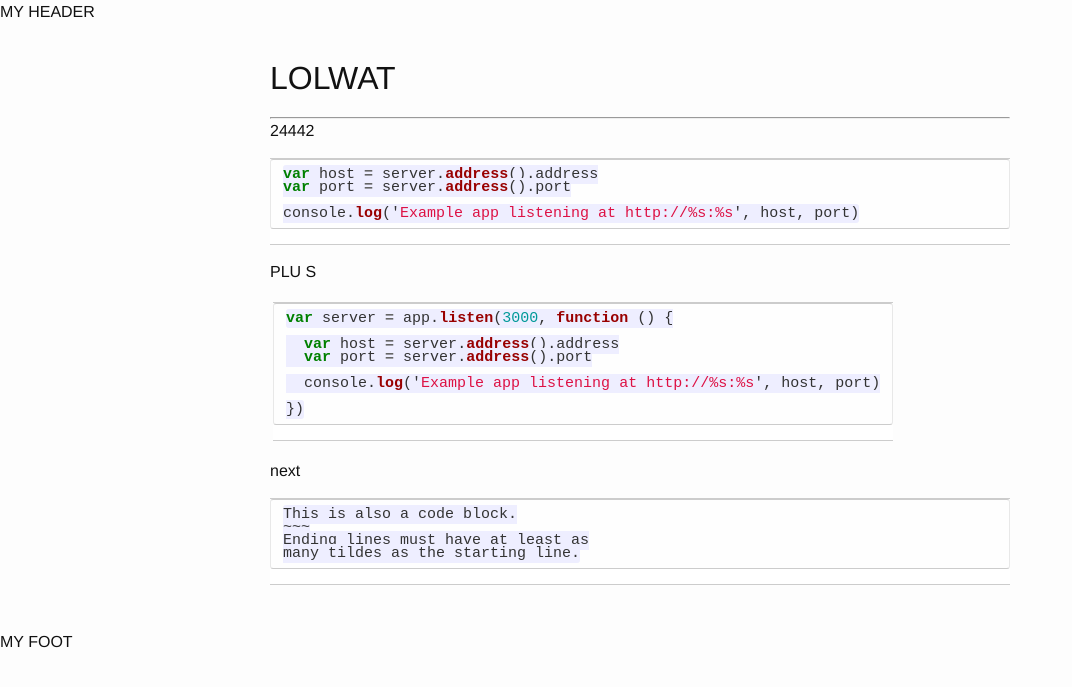
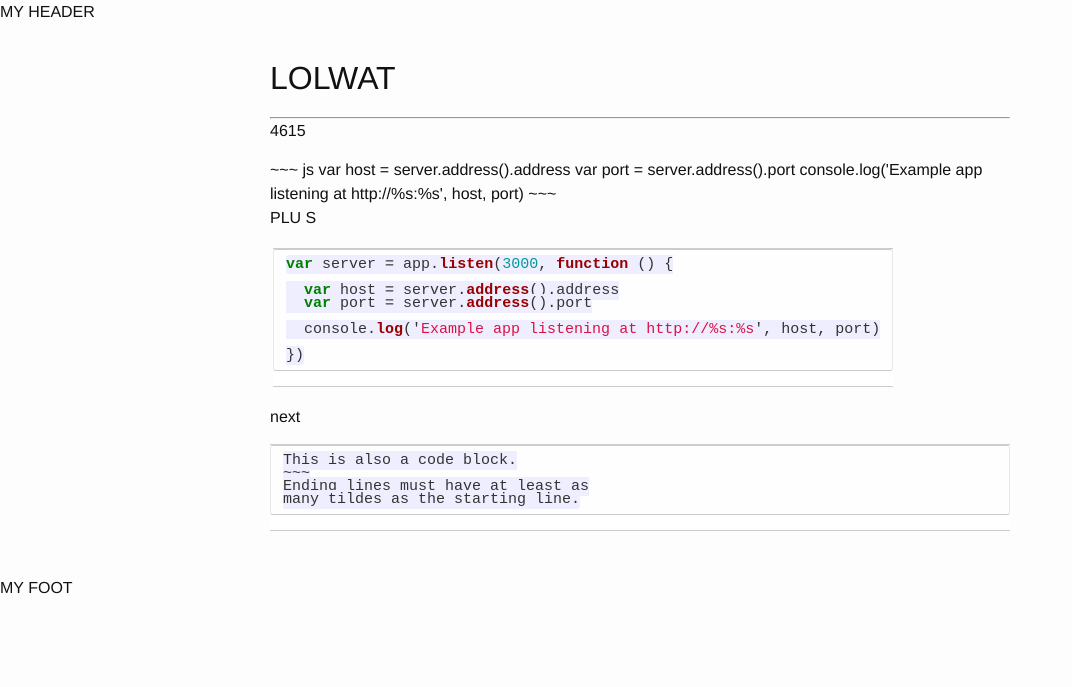
Before and after one commit to iamropo/git-experiments, a Jekyll site: the page built from index.md, in a window 1280 px wide. Shown: the top 687 px of the page, without its empty margins (0-1072 px from the left). Built offline with Jekyll 4.4.1, drawn with Linux system fonts in a browser that asks for light colours.

Commit message:
Update index.md

```diff
--- a/index.md
+++ b/index.md
@@ -8,14 +8,16 @@ PIN: 78368475
 
 -------
 
-24442
+4615
 
+<div>
 ~~~ js
 var host = server.address().address
 var port = server.address().port
 
 console.log('Example app listening at http://%s:%s', host, port)
 ~~~
+</div>
 
 PLU S
 
```
